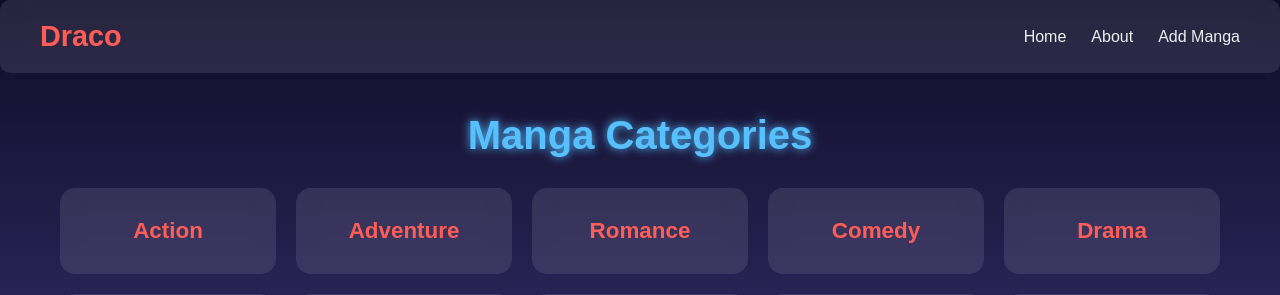
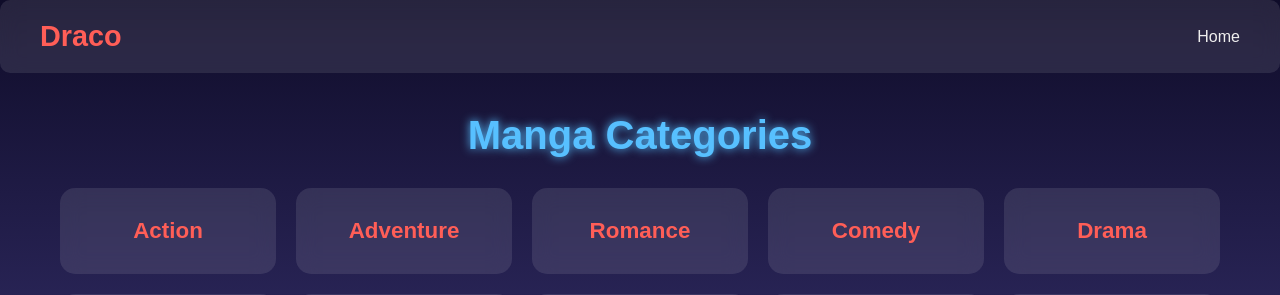
Before and after one commit to Rachit7168/Manga-Website, a Flask app: page /category in a window 1280 px wide. Shown: the top 295 px of the page. Run offline with Flask 3, Linux system fonts and the light colour scheme.

Commit message:
Solved the probelm of buttons

```diff
--- a/templates/category.html
+++ b/templates/category.html
@@ -153,8 +153,6 @@
     <nav>
       <div class="nav-links">
         <a href="{{ url_for('home') }}">Home</a>
-        <a href="{{ url_for('about') }}">About</a>
-        <a href="{{ url_for('add_manga') }}">Add Manga</a>
       </div>
 
 
--- a/templates/index.html
+++ b/templates/index.html
@@ -497,6 +497,7 @@
         </ul>
         <div class="auth-buttons">
           {% if current_user.is_authenticated %}
+            <li><a href="{{ url_for('add_manga')}}">Add Manga</a></li>
             <button class="auth-button" id="login" onclick="location.href='{{ url_for('logout') }}'">Log Out</button>
           {% else %}
             <button class="auth-button" id="login" onclick="location.href='{{ url_for('login') }}'">Login</button>
```
Also changed, not shown: main.py (line endings or trailing spaces).
